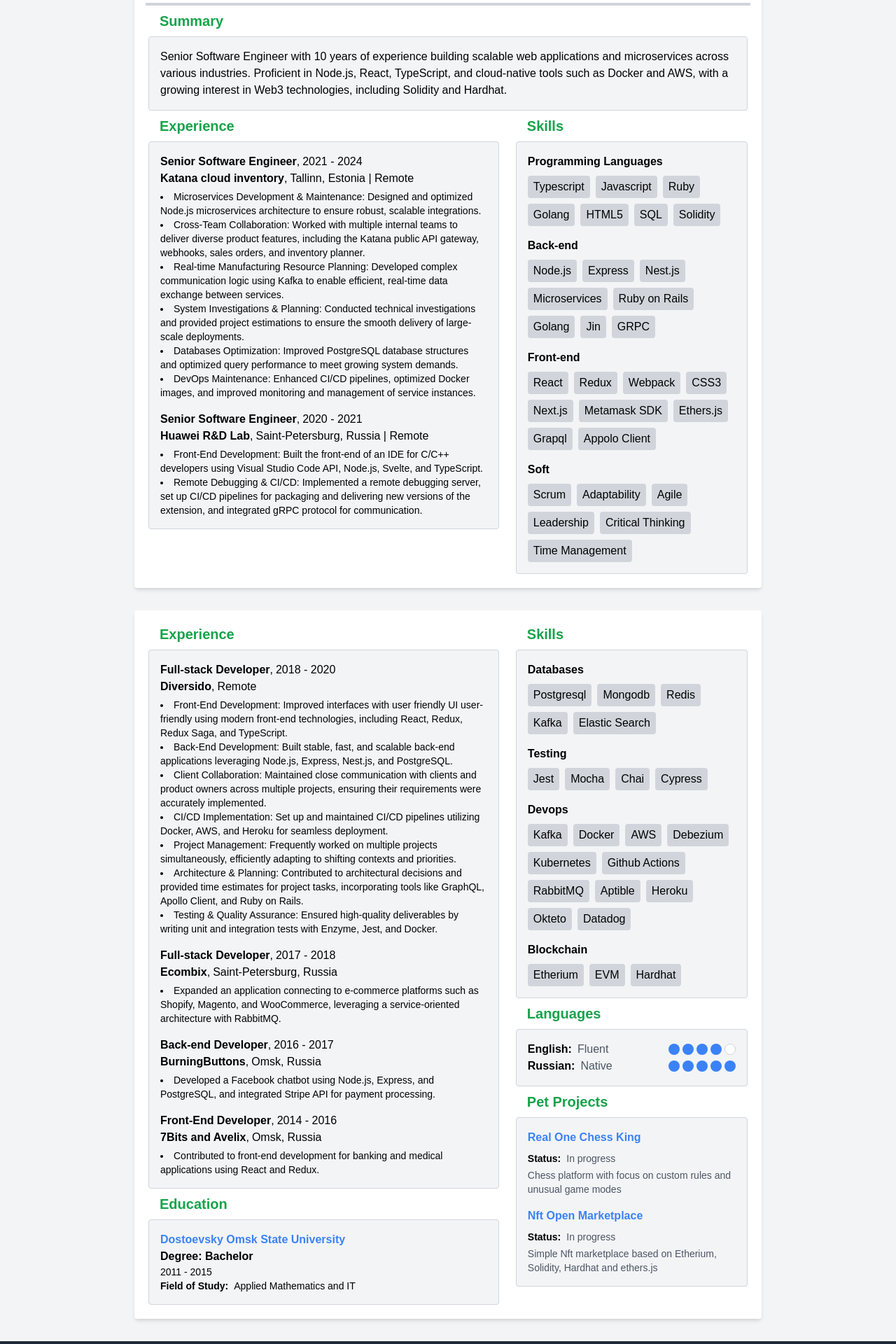
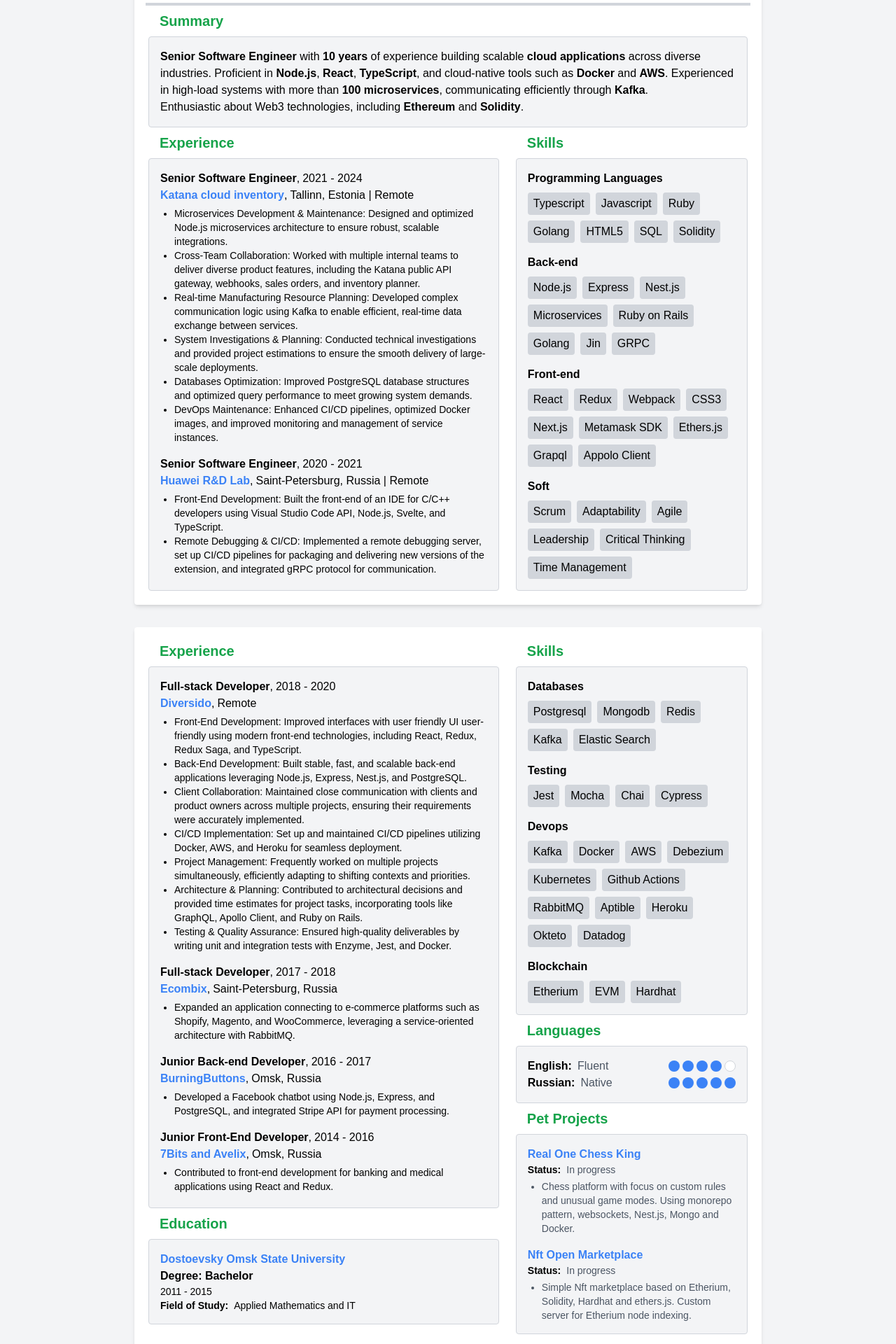
Before and after one commit to PerminovEugene/me, a Next.js app: page /career/CV in a window 1280 px wide. Shown: the part 280-2200 px from the top of the page at 70% size. Built offline with nearby package versions, Linux system fonts and the light colour scheme.

Commit message:
Small CV improvements

```diff
--- a/src/components/career/cv/experience/experience.component.tsx
+++ b/src/components/career/cv/experience/experience.component.tsx
@@ -13,8 +13,12 @@
         </span>
       </div>
       <div className="flex items-center text-md">
-        <h4 className="font-semibold">{experience.company}</h4>,
-        <span className="ml-1">{experience.location}</span>
+        <h4 className="font-semibold text-blue-500 hover:underline">
+          <a target="_blank" href={experience.link}>
+            {experience.company}
+          </a>
+        </h4>
+        ,<span className="ml-1">{experience.location}</span>
       </div>
       {/* <div className="mt-2">
         <h5 className="font-semibold">Tech Stack:</h5>
@@ -27,7 +31,7 @@
         </div>
       </div> */}
       <div>
-        <ul className="list-disc list-inside mt-1">
+        <ul className="list-disc pl-5 mt-1">
           {experience.responsibilities.map((item, index) => (
             <li className="text-sm" key={index}>
               {item}
@@ -41,7 +45,7 @@
 
 const ExperienceBlock = ({ page }: { page: number }) => {
   return (
-    <div>
+    <div className="pb-1">
       {allExperience[page].map((experience) => (
         <ExperienceEpisode key={experience.company} experience={experience} />
       ))}
--- a/src/components/career/cv/experience/experience.data.ts
+++ b/src/components/career/cv/experience/experience.data.ts
@@ -6,6 +6,7 @@
       title: "Senior Software Engineer",
       company: "Katana cloud inventory",
       location: "Tallinn, Estonia | Remote",
+      link: "https://katanamrp.com/",
       startDate: "August 2021",
       endDate: "September 2024",
       responsibilities: [
@@ -43,6 +44,7 @@
         "Remote Debugging & CI/CD: Implemented a remote debugging server, set up CI/CD pipelines for packaging and delivering new versions of the extension, and integrated gRPC protocol for communication.",
       ],
       stack: ["Node.js", "Typescript", "VSCode API", "GRPC"],
+      link: "https://career.huawei.ru/rri/en/",
     },
   ],
   [
@@ -50,6 +52,7 @@
       title: "Full-stack Developer",
       company: "Diversido",
       location: "Remote",
+      link: "https://www.diversido.io/",
       startDate: "May 2018",
       endDate: "August 2020",
       responsibilities: [
@@ -82,6 +85,7 @@
       ],
     },
     {
+      link: "https://sellbery.com/",
       title: "Full-stack Developer",
       company: "Ecombix",
       location: "Saint-Petersburg, Russia",
@@ -106,9 +110,10 @@
       ],
     },
     {
-      title: "Back-end Developer",
+      title: "Junior Back-end Developer",
       company: "BurningButtons",
       location: "Omsk, Russia",
+      link: "https://burningbuttons.com/",
       startDate: "September 2016",
       endDate: "March 2017",
       responsibilities: [
@@ -117,7 +122,8 @@
       stack: ["Node.js", "Express", "PostgreSQL", "Stripe API", "Docker"],
     },
     {
-      title: "Front-End Developer",
+      title: "Junior Front-End Developer",
+      link: "https://7bits.it/",
       company: "7Bits and Avelix",
       location: "Omsk, Russia",
       startDate: "September 2014",
--- a/src/components/career/cv/experience/experience.types.ts
+++ b/src/components/career/cv/experience/experience.types.ts
@@ -6,6 +6,7 @@
   endDate: string;
   stack: string[];
   responsibilities: string[];
+  link: string;
 };
 
 export type ExperiencePage = Experience[];
--- a/src/components/career/cv/pet-projects/pet-projects.component.tsx
+++ b/src/components/career/cv/pet-projects/pet-projects.component.tsx
@@ -14,12 +14,12 @@
           {petProject.name}
         </a>
       </h4>
-      <div className="mt-2 text-sm flex">
+      <div className="mt-0 text-sm flex">
         <h5 className="font-semibold">Status:</h5>
         <span className="text-gray-600 ml-2">{petProject.status}</span>
       </div>
-      <div className="mt-1">
-        <p className="text-sm text-gray-600">{petProject.description}</p>
+      <ul className="mt-0 list-disc pl-5 mt-1">
+        <li className="text-sm text-gray-600 ">{petProject.description}</li>
         {/* <div className="mt-1">
           <a
             href={petProject.link}
@@ -30,7 +30,7 @@
             {petProject.link}
           </a>
         </div> */}
-      </div>
+      </ul>
     </div>
   );
 };
--- a/src/components/career/cv/pet-projects/pet-projects.data.ts
+++ b/src/components/career/cv/pet-projects/pet-projects.data.ts
@@ -6,13 +6,13 @@
     link: "https://github.com/Real-One-Chess-King/monorepo",
     status: "In progress",
     description:
-      "Chess platform with focus on custom rules and unusual game modes",
+      "Chess platform with focus on custom rules and unusual game modes. Using monorepo pattern, websockets, Nest.js, Mongo and Docker.",
   },
   {
     name: "Nft Open Marketplace",
     link: "https://github.com/PerminovEugene/nft-open-marketplace",
     status: "In progress",
     description:
-      "Simple Nft marketplace based on Etherium, Solidity, Hardhat and ethers.js",
+      "Simple Nft marketplace based on Etherium, Solidity, Hardhat and ethers.js. Custom server for Etherium node indexing.",
   },
 ];
--- a/src/components/career/cv/summary/summary.component.tsx
+++ b/src/components/career/cv/summary/summary.component.tsx
@@ -1,11 +1,15 @@
 const SummaryComponent = () => {
   return (
     <p className="text-black">
-      Senior Software Engineer with 10 years of experience building scalable web
-      applications and microservices across various industries. Proficient in
-      Node.js, React, TypeScript, and cloud-native tools such as Docker and AWS,
-      with a growing interest in Web3 technologies, including Solidity and
-      Hardhat.
+      <b>Senior Software Engineer</b> with <b>10 years</b> of experience
+      building scalable <b>cloud applications</b> across diverse industries.
+      Proficient in <b>Node.js</b>, <b>React</b>, <b>TypeScript</b>, and
+      cloud-native tools such as <b>Docker</b> and <b>AWS</b>. Experienced in
+      high-load systems with more than <b>100 microservices</b>, communicating
+      efficiently through <b>Kafka</b>.
+      <br />
+      Enthusiastic about Web3 technologies, including <b>Ethereum</b> and{" "}
+      <b>Solidity</b>.
     </p>
   );
 };
```
